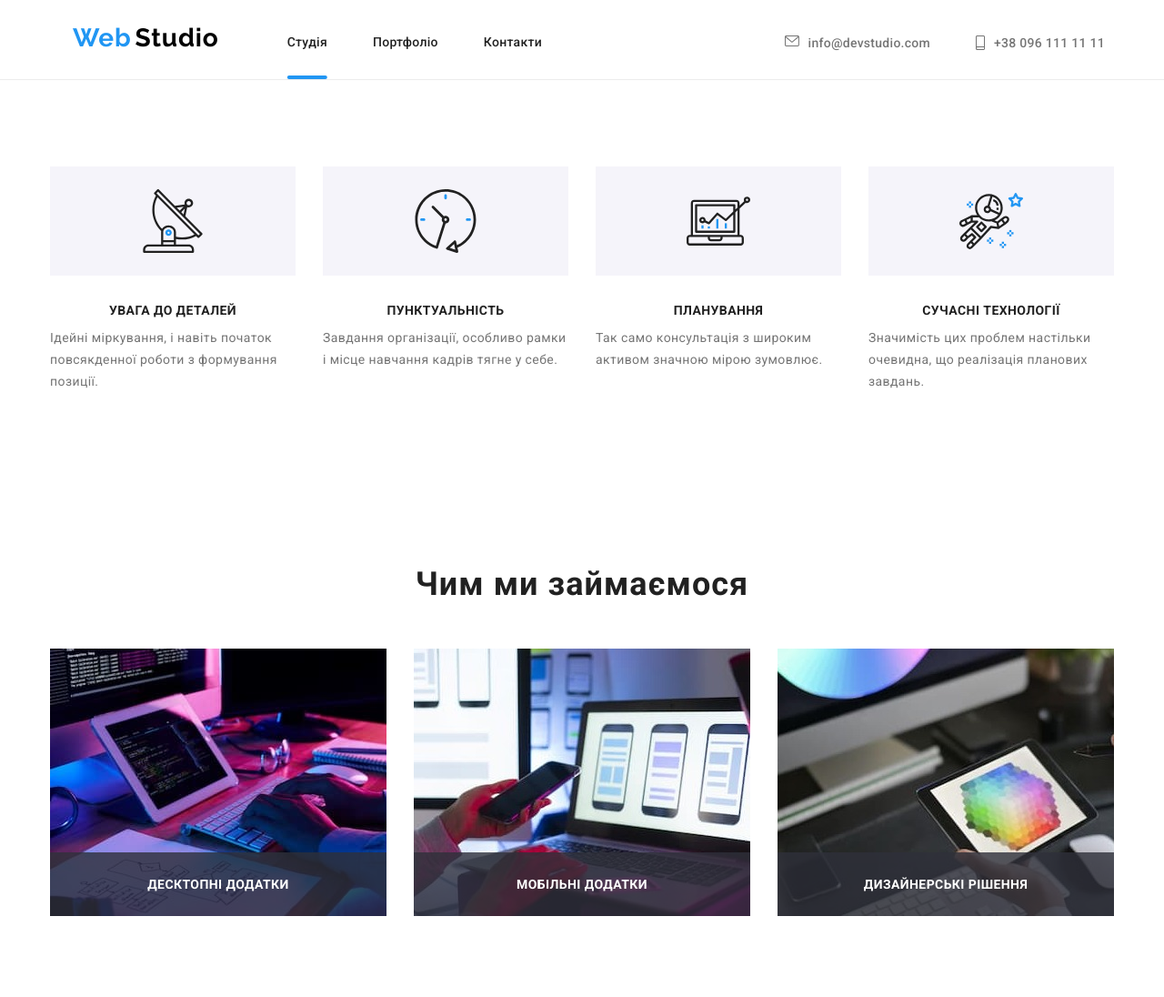
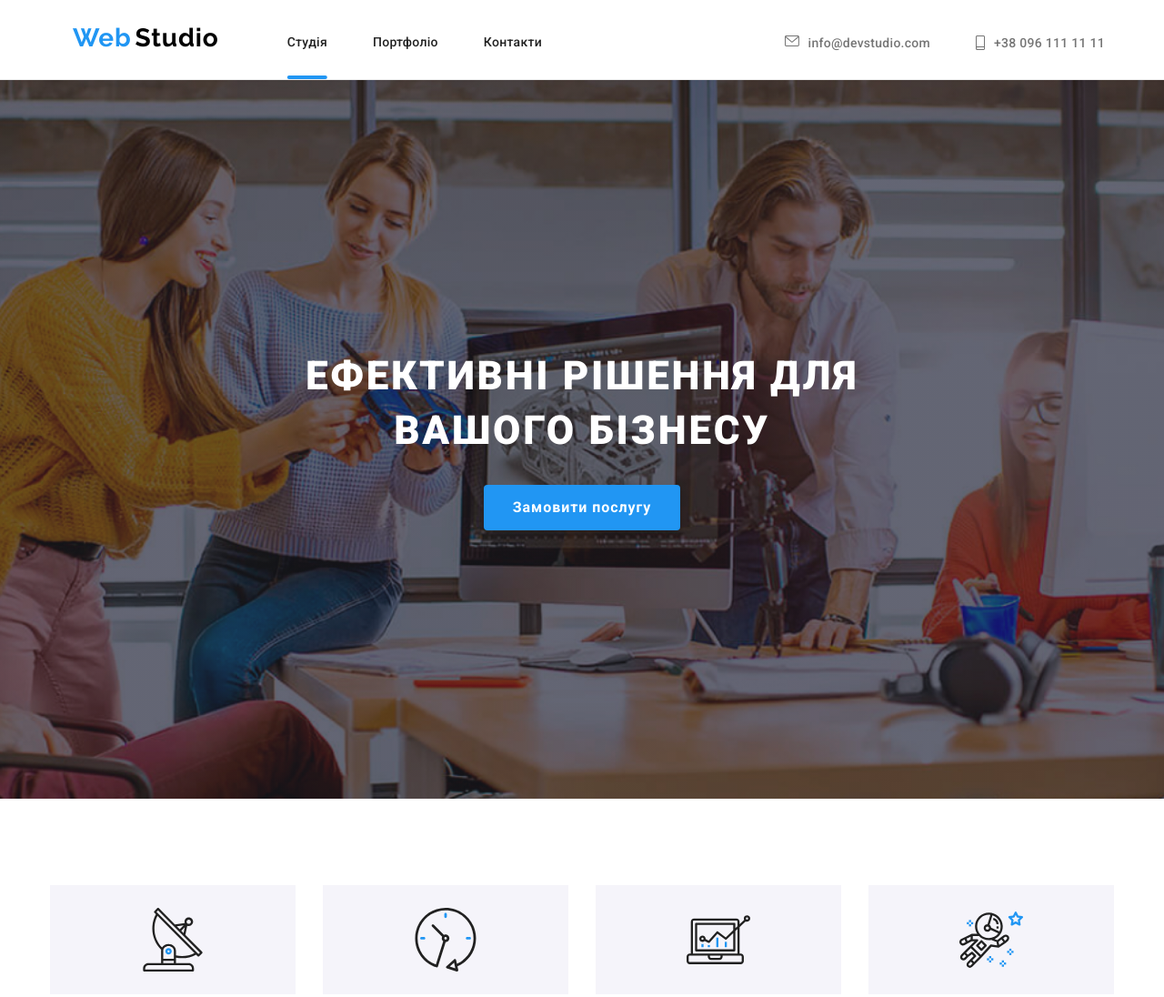
Before and after one commit to Vladyslav-Bekesh/Web-Studio, a plain HTML site: page index.html in a window 1280 px wide. Shown: the top 1096 px of the page at 91% size. Drawn offline with nearby package versions, Linux system fonts and the light colour scheme; files that its build step writes are made by us from their sources.

Commit message:
8.7
before mentor check

```diff
--- a/index.html
+++ b/index.html
@@ -81,12 +81,14 @@
 <!-- -----------------------MAIN----------------------- -->
       <main>
 <!-- -----HERO----- -->
-        <!-- <section class="hero">
+        <section class="hero">
           <div class="container">
-            <h1 class="hero__title">Ефективні рішення для вашого бізнесу</h1>
-            <button type="button" class="hero__button" data-modal-open>Замовити послугу</button>
+            <div class="hero__container">
+              <h1 class="hero__title">Ефективні рішення для вашого бізнесу</h1>
+              <button type="button" class="hero__button" data-modal-open>Замовити послугу</button>
+            </div>
           </div>
-        </section> -->
+        </section>
 <!-- -----HERO----- -->
 <!-- -----BENEFITS----- -->
         <section class="benefits">
--- a/sass/base/_hero.scss
+++ b/sass/base/_hero.scss
@@ -1,14 +1,32 @@
 .hero {
   max-width: 1600px;
-  ;
   background-color: var(--hero-footer-bgc);
-  margin: 0 auto;
-  padding: 200px 0;
+  // margin: 0 auto;
+  padding: 118px 0;
   background-image: linear-gradient(rgba(47, 48, 58, 0.4), rgba(47, 48, 58, 0.4)),
-    url(../images/index/hero/bg-hero-img.jpg);
+  url(../images/index/hero/bg-hero-img-mob.jpg);
   background-repeat: no-repeat;
   background-position: center;
   background-size: cover;
+
+
+  //phone screen
+  @media screen and (min-width: 480px) {
+
+  }
+
+  //tablet screen
+  @media screen and (min-width: 768px) {
+    background-image: linear-gradient(rgba(47, 48, 58, 0.4), rgba(47, 48, 58, 0.4)),
+    url(../images/index/hero/bg-hero-img-tab.jpg);
+  }
+
+  //desktop screen
+  @media screen and (min-width: 1200px) {
+    padding: 200px 0;
+    background-image: linear-gradient(rgba(47, 48, 58, 0.4), rgba(47, 48, 58, 0.4)),
+    url(../images/index/hero/bg-hero-img-desk.jpg);
+  }
 }
 
 .hero__title {
@@ -16,17 +34,26 @@
   font-family: "Roboto";
   font-style: normal;
   font-weight: 900;
-  font-size: 44px;
-  line-height: calc(60 / 44);
+  font-size: 26px;
+  line-height: calc(42 / 26);
   text-align: center;
   letter-spacing: 0.06em;
   text-transform: uppercase;
 
   color: #ffffff;
   /* txt align */
+  max-width: 700px;
   margin: auto;
-  width: 700px;
   text-align: center;
+
+  //tablet screen
+  @media screen and (min-width: 768px) {}
+
+  //desktop screen
+  @media screen and (min-width: 1200px) {
+    font-size: 44px;
+    line-height: calc(60 / 44);
+  }
 }
 
 .hero__button {
```
Also changed, not shown: portfolio.html (+11 -4 lines), css/main.css, css/main.min.css, images/index/hero/bg-hero-img-desk.jpg (renamed from images/index/hero/bg-hero-img.jpg), images/index/hero/bg-hero-img-mob.jpg (added), images/index/hero/bg-hero-img-tab.jpg (added).
